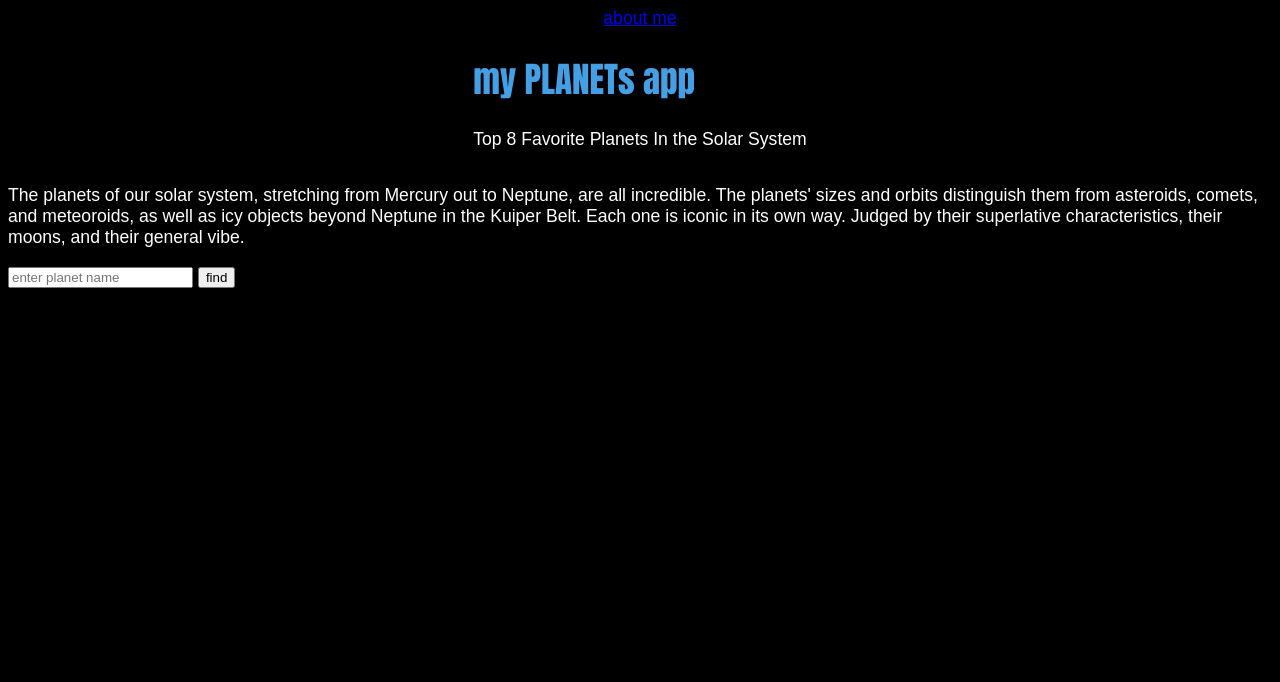
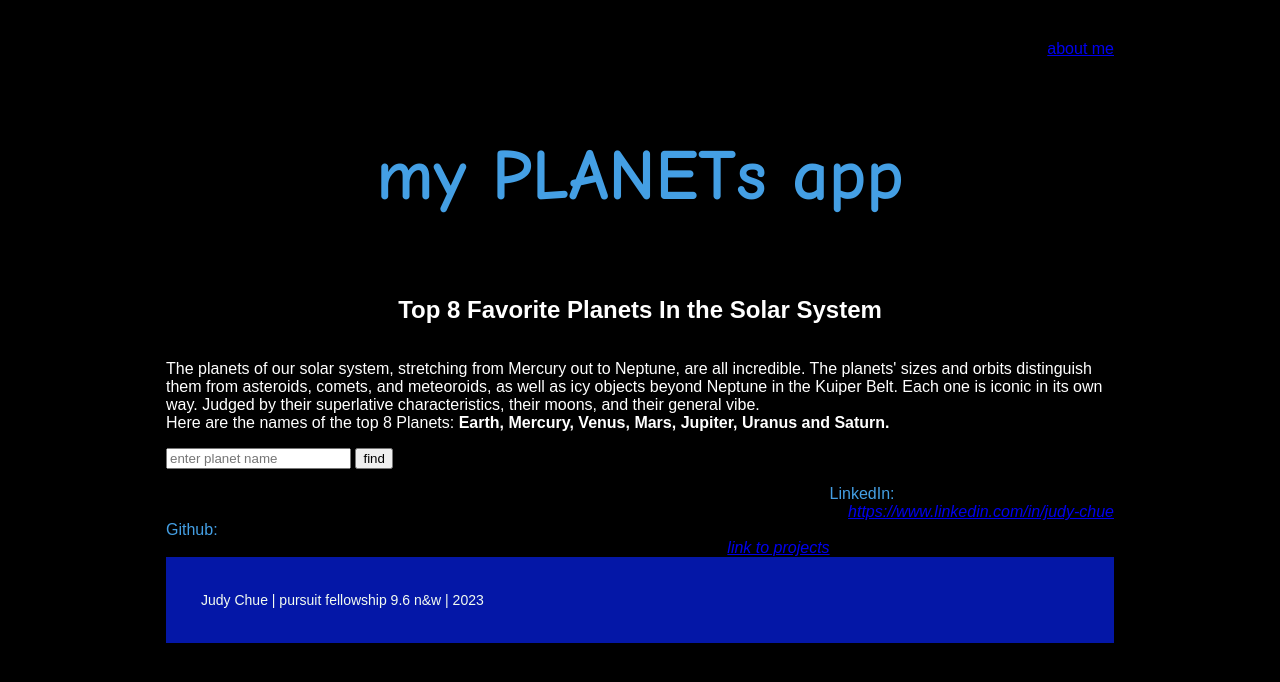
Before and after one commit to judychuepursuit/Judy-Portfolio_Lab, a plain HTML site: page index.html in a window 1280 px wide. Drawn offline with Linux system fonts and the light colour scheme; no server answers.

Commit message:
Judy-Portfolio-Lab_stage-2

```diff
--- a/index.html
+++ b/index.html
@@ -1,3 +1,8 @@
+
+<!-- ADD THESE TO BOTTOM BOX AREA:
+judychue@pursuit.org - a target link to my email
+9.6 n&w 2023 -->
+
 <!DOCTYPE html>
 <html lang="en">
 <head>
@@ -5,21 +10,28 @@
     <meta http-equiv="X-UA-Compatible" content="IE=edge">
     <meta name="viewport" content="width=device-width, initial-scale=1.0">
     <link rel="stylesheet" href="style.css">
-    <title>my PLANETS app</title>
+    <title>my PLANETs app</title>
     <script defer src="script.js"></script>
 </head>
 
 <body>
+    <div class="page-container">
+    <div class="upper-box">
+        <nav>
+     <ul>
+    <li>
 <a href="./about.html">about me</a>
+    </li>
+    </ul>
 <div class="upper-box">
     <h1>my PLANETs app</h1>
-    <p>Top 8 Favorite Planets In the Solar System</p>
+    <h2>Top 8 Favorite Planets In the Solar System</h2>
 </div>
 
 <div class="middle-box">
-    <p>The planets of our solar system, stretching from        Mercury out to Neptune, are all incredible.
+    <p>The planets of our solar system, stretching from    Mercury out to Neptune, are all incredible.
     The planets' sizes and orbits distinguish them from asteroids, comets, and meteoroids, as well as icy objects beyond Neptune in the Kuiper Belt. Each one is iconic in its own way.
-    Judged by their superlative characteristics, their moons, and their general vibe.</p>
+    Judged by their superlative characteristics, their moons, and their general vibe. <br>Here are the names of the top 8 Planets: <b>Earth, Mercury, Venus, Mars, Jupiter, Uranus and Saturn.</b></br> </p>
     <input id="planetInput" type="text" placeholder="enter planet name">
     <button id="findPlanet">find</button>
 
@@ -27,10 +39,15 @@
     <p id="description"></p>
 </div>
 
+<div class="lower-box">
+    <ul class="list"></ul>
+    <li>LinkedIn: <a href="https://www.linkedin.com/in/judy-chue-53697015/" target="_blank"><em>https://www.linkedin.com/in/judy-chue</a></li></em>
+    <li>Github: <a href="https://github.com/judychuepursuit" target="_blank"> <em>link to projects</em></a></li>
+</ul>
+</div>
 
-<!-- ADD THESE TO BOTTOM BOX AREA:
-judychue@pursuit.org - a target link to my email
-9.6 n&w 2023 -->
+</main>
+<footer>Judy Chue  |  pursuit fellowship 9.6 n&w  |  2023</footer>
 
 </body>
 </html>
--- a/style.css
+++ b/style.css
@@ -1,27 +1,86 @@
-@import url('https://fonts.googleapis.com/css2?family=Comic+Neue:wght@300;400;700&family');
+@import url('https://fonts.googleapis.com/css2?family=Comic+Neue:wght@300;400;700&display=swap');
 
 body{
     align-items: center;
     display: flex;
     flex-direction: column;
-    font-family: 'Sofia Sans', sans-serif;
-    font-size: 1.1em;
+    font-family: Sofia Sans, sans-serif;
+    font-weight: lighter;
+    font-size: 1em;
+    /* padding: 16px; */
     background-color: black;
     color: white
 }
+/*
+upper-box nav ul {
+    padding: 0;
+  }
+
+  upper-box nav li {
+    display: inline-block;
+  } */
+
+  upper-box nav li a {
+    color: #f3fcf0;
+    margin: 15px;
+    padding: 10px;
+    text-decoration: none;
+  }
+
+about-me  li a:hover {
+    color: #ffd23f;
+    border-bottom: 2px dotted #ffd23f;
+  }
+
 a{
     display: flex;
     justify-content: end;
 }
-h1{font-family: Impact, 'Arial Narrow Bold', sans-serif;
+h1{font-family: Comic Neue, cursive;
 color: rgb(68, 159, 228);
+font-size: 4.5em;
+}
+
+li {
+    list-style: none;
+}
+
+.page-container {
+    padding: 16px;
+    width: 75%;
 }
 
 .upper-box{
+    align-items: center;
+    /* background-color: rgb(170, 190, 245); */
+    /* background-color: gainsboro; */
+    display: flex;
+    flex-direction: column;
+    justify-content: center;
+    /* padding: 16px; */
+}
 
+.middle-box{
+}
+
+.lower-box{
+    align-items: center;
+    display: grid;
+    grid-template-columns: 70% 30%;
+    color: rgb(68, 159, 228);
 }
 
 img{
-    width: 500px;
+    width: 600px;
     margin-top: 10px;
 }
+
+footer {
+    background: #0417a7;
+    color: #f3fcf0;
+    font-size: 14px;
+    align-self: center;
+    /* display: grid; */
+    grid-template-columns: 100%;
+    padding: 35px;
+  }
```
Also changed, not shown: about.html (+4 -5 lines), stylesheet.css (+6 -4 lines).
